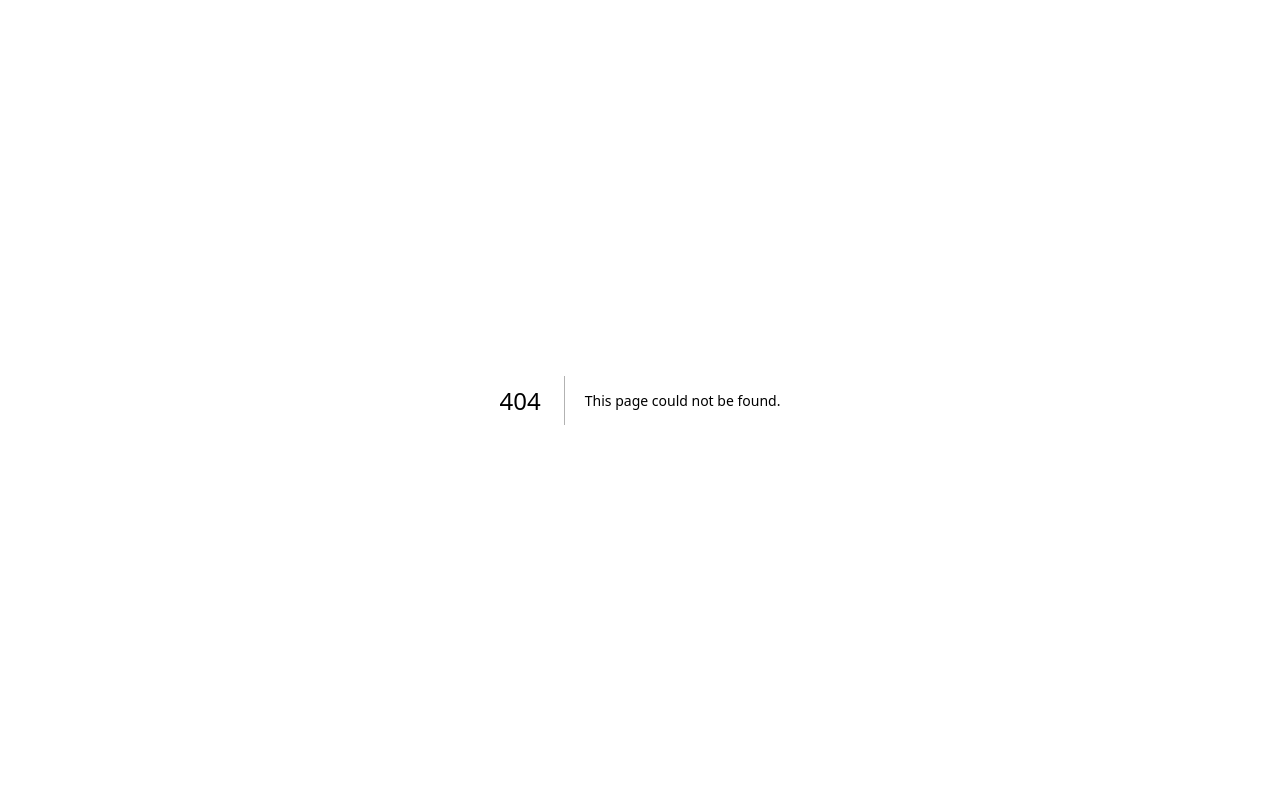
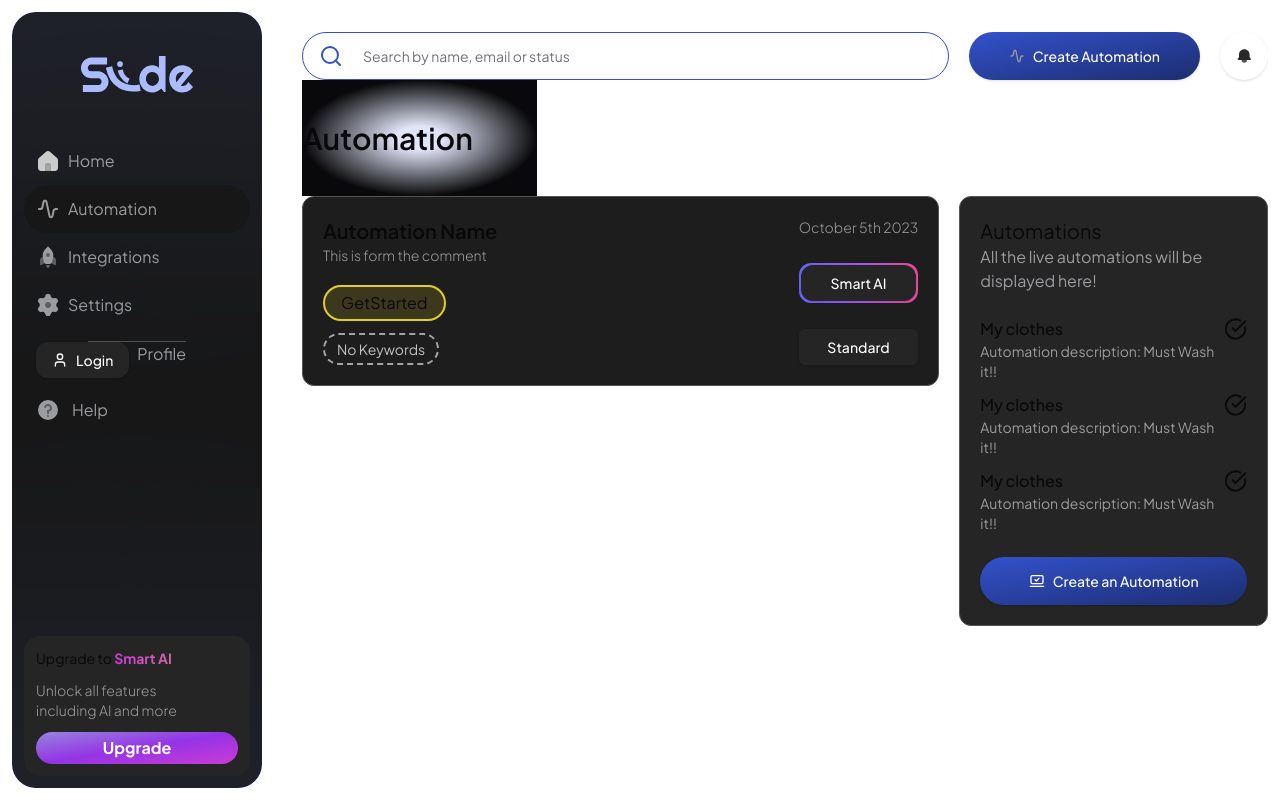
Before and after one commit to OmBad1033/Many-Chat, a Next.js app: page /dashboard/1/automation in a window 1280 px wide. Before the commit this address had no page. Built offline with nearby package versions, Linux system fonts and the light colour scheme; no server answers.

Commit message:
Automations page

```diff
--- /dev/null
+++ b/src/app/(protected)/dashboard/[slug]/automation/page.tsx
@@ -0,0 +1,45 @@
+
+import AutomationList from '@/components/global/automation-list'
+import CreateAutomation from '@/components/global/create-automation'
+import CreateAutomationButton from '@/components/global/create-automation-button'
+import { Check, CircleCheckBig } from 'lucide-react'
+import React from 'react'
+
+type Props = {}
+
+export default function Page({}: Props) {
+  //WIP: connect real automation list
+  return (
+    <div className='grid grid-cols-1 lg:grid-cols-6 gap-5'>
+      <div className="lg:col-span-4">
+        <AutomationList/>
+      </div>
+      <div className="lg:col-span-2">
+        <div className="flex flex-col rounded-xl bg-background-80 gap-y-6 p-5 border-[1px] overflow-hidden border-in-active">
+          <div className='headingAndDescription'>
+            <h2 className="text-xl">Automations</h2>
+            <p className="text-text-secondary">
+              All the live automations will be displayed here!
+            </p>
+          </div>
+          <div className="flex flex-col gap-y-3">
+            {
+              [1,2,3].map((item)=>(
+                <div className="flex items-start justify-between" key={item}>
+                  <div className="flex flex-col ">
+                    <h3 className="font-medium">My clothes</h3>
+                    <p className="text-text-secondary text-sm">
+                      Automation description: Must Wash it!!
+                    </p>
+                  </div>
+                  <CircleCheckBig/>
+                </div>
+              ))
+            }
+          </div>
+          <CreateAutomationButton />
+        </div>
+      </div>
+    </div>
+  )
+}
--- /dev/null
+++ b/src/components/global/automation-list/index.tsx
@@ -0,0 +1,55 @@
+'use client'
+import { usePath } from '@/hooks/user-nav'
+import { cn } from '@/lib/utils';
+import Link from 'next/link';
+import React from 'react'
+import GradientButton from '../gradient-button';
+import { Button } from '@/components/ui/button';
+
+type Props = {}
+
+export default function AutomationList({}: Props) {
+    //WIP: get the automations data
+    const {pathname} = usePath();
+    //WIP: if no automation exist show no automation
+  return (
+    <div className='flex flex-col gap-y-3'>
+        <Link
+            href={`${pathname}/123131`}
+            className='bg-[#1D1D1D] hover:opacity-80 transition duration-100 rounded-xl p-5 border-[1px] radial--gradient--white flex border-[#545454]'>
+                <div className="flex flex-col flex-1 items-start">
+                    <h2 className="text-xl font-semibold">Automation Name</h2>
+                    <p className="text-[#9B9CA0] text-sm font-light mb-2">This is form the comment</p>
+                    {/* WIP show the key words */}
+                    <div className="flex gap-x-2 flex-wrap mt-3">
+                        <div className={cn('rounded-full px-4 py-1 capitalize',
+                            (0+1)%1==0 && 'bg-keyword-green/15 border-2 border-keyword-green',
+                            (1+1)%1==0 && 'bg-keyword-purple/15 border-2 border-keyword-purple',
+                            (2+1)%1==0 && 'bg-keyword-red/15 border-2 border-keyword-red',
+                            (3+1)%1==0 && 'bg-keyword-yellow/15 border-2 border-keyword-yellow',
+                        )}>getStarted
+                        </div>
+                    </div>
+                    <div className="rounded-full border-2 mt-3 border-dashed border-white/60 px-3 py-1">
+                        <p className="text-sm text-[#bfc0c3]"> No Keywords</p>
+                    </div>
+
+                </div>
+                <div className="flex flex-col justify-between">
+                    <p className="capitalize text-sm font-light text-[#9B9CA0]">
+                        {/* WIP: Attach real date */}
+                        October 5th 2023
+                    </p>
+                    {/* WIP: show the button as per the plan */}
+                    <GradientButton type="BUTTON" className='w-full bg-background-80 text-white hover:bg-background-80'>
+                    Smart AI
+                    </GradientButton>
+                    <Button className='bg-background-80 text-white hover:bg-background-80'>
+                        Standard
+                    </Button>
+
+                </div>
+        </Link>
+    </div>
+  )
+}
--- /dev/null
+++ b/src/components/global/create-automation-button/index.tsx
@@ -0,0 +1,20 @@
+import { Button } from '@/components/ui/button'
+import React from 'react'
+import Loader from '../loader'
+import { LaptopMinimalCheck } from 'lucide-react'
+
+type Props = {}
+
+export default function CreateAutomationButton({}: Props) {
+    const isPending = false;
+    //WIP: Create automation server action
+  return (
+    <Button className='lg:px-10 py-6 bg-gradient-to-br from-[#3352CC] to-[#1C2D70] hover:opacity-80 text-white rounded-full font-medium'>
+        <Loader state={isPending}>
+            <LaptopMinimalCheck />
+            <p className="lg:inline hidden">Create an Automation</p>
+
+        </Loader>
+    </Button>
+  )
+}
--- /dev/null
+++ b/src/components/global/gradient-button/index.tsx
@@ -0,0 +1,28 @@
+import { Button } from '@/components/ui/button';
+import { cn } from '@/lib/utils';
+import Link from 'next/link';
+import React from 'react'
+
+
+type Props = {
+    children: React.ReactNode,
+    type: "BUTTON" | "LINK",
+    href?: string
+    className?: string
+}
+
+export default function GradientButton({children, type, href, className}: Props) {
+    const gradient = "bg-gradient-to-r from-indigo-500 via-purple-500 to-pink-500 rounded-xl p-[2px]";
+    switch (type) {
+        case "BUTTON":
+            return <div className={gradient}>
+                <Button className={cn(className,'rounded-xl')}>{children}</Button>
+            </div>
+        case "LINK":
+            return <div className={gradient}>
+                <Link href={href!} className={cn(className,'rounded-xl')}>{children}</Link>
+            </div>
+        default:
+            return null
+    }
+}
```
